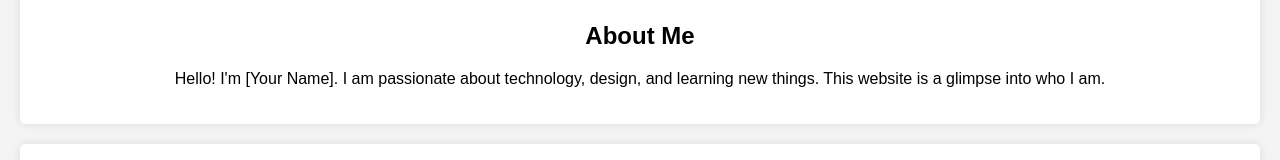
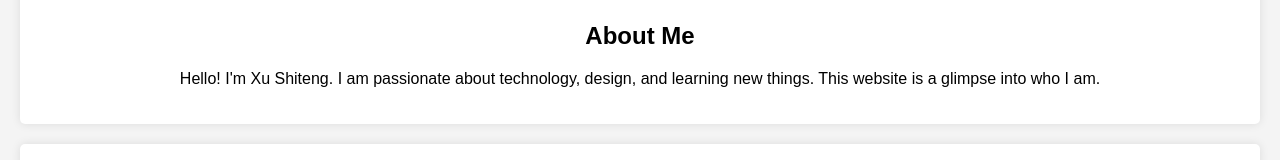
Before and after one commit to xust510/xust510.github.io, a plain HTML site: page index.html in a window 1280 px wide. Shown: the part 158-318 px from the top of the page. Drawn offline with Linux system fonts and the light colour scheme.

Commit message:
Update index.html

```diff
--- a/index.html
+++ b/index.html
@@ -41,7 +41,7 @@
 
 <section>
     <h2>About Me</h2>
-    <p>Hello! I'm [Your Name]. I am passionate about technology, design, and learning new things. This website is a glimpse into who I am.</p >
+    <p>Hello! I'm Xu Shiteng. I am passionate about technology, design, and learning new things. This website is a glimpse into who I am.</p >
 </section>
 
 <section>
```
